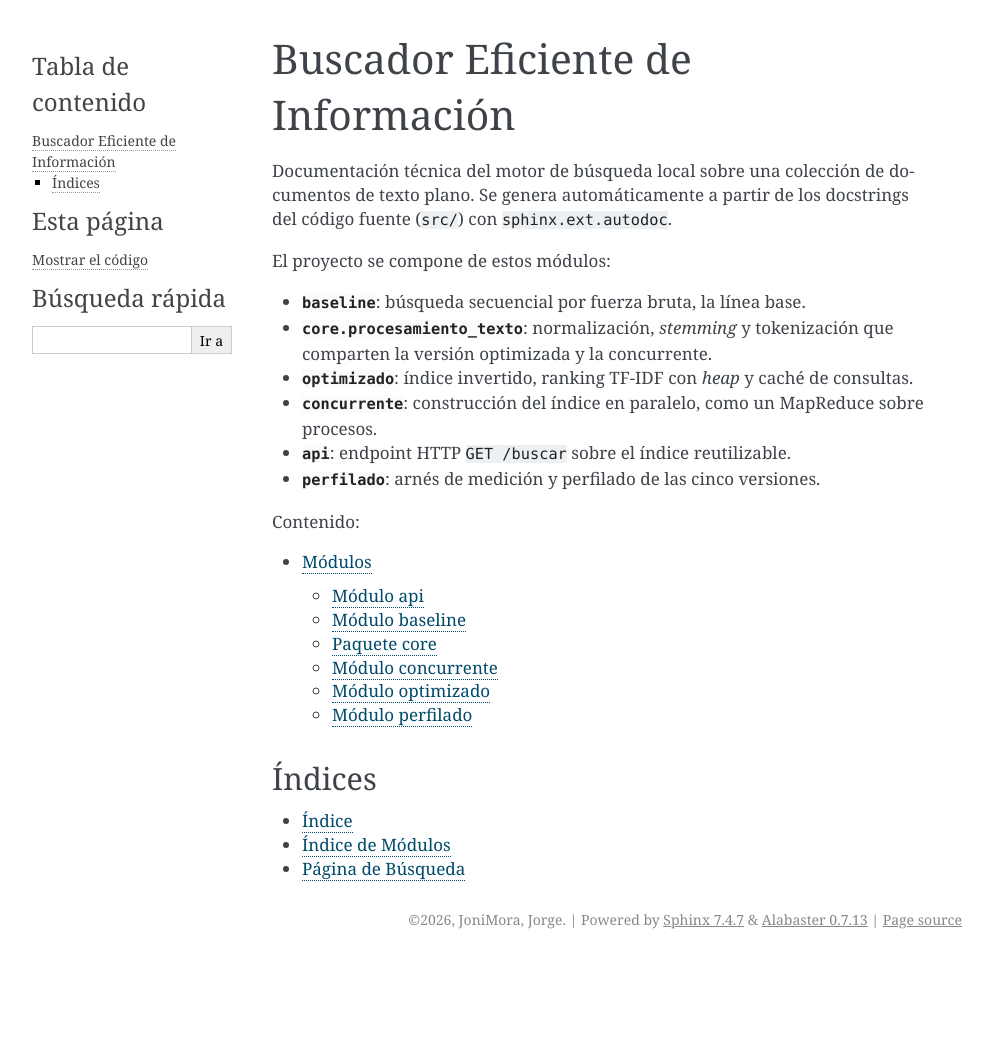
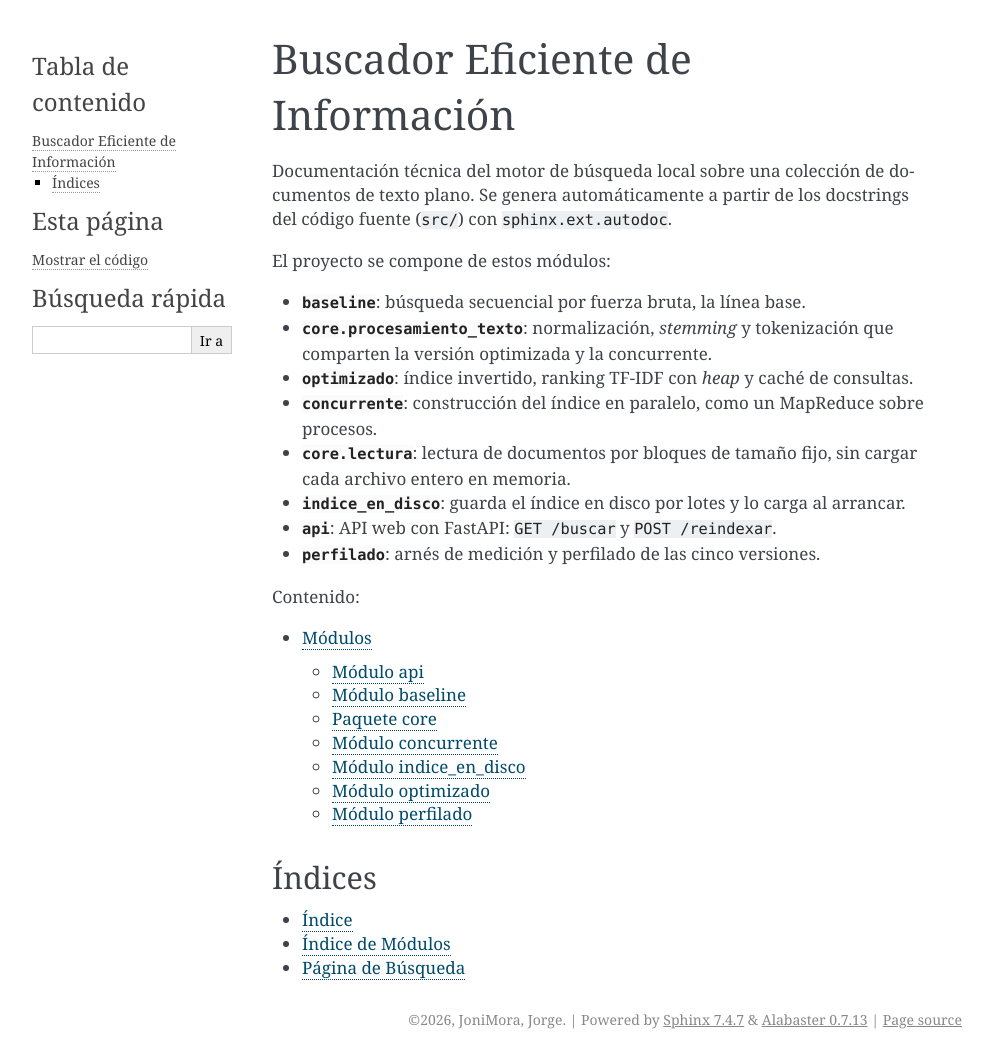
Before and after one commit to JoniMora/pef-26, a Sphinx documentation site: the page built from docs/index.rst, in a window 1280 px wide. Shown: the whole page, without its empty margins (148-1141 px from the left). Built offline with Sphinx 7.4.7, drawn with Linux system fonts in a browser that asks for light colours; before the commit the page ends 959 px from its top, so only the background shows below that.

Commit message:
docs: sumar core.lectura e indice_en_disco a la documentación de Sphinx
sphinx-apidoc genera la página de indice_en_disco; core.lectura se agrega a mano a la página del paquete core, porque sphinx-apidoc no modifica páginas que ya existen. La portada describe los módulos nuevos y la API.

```diff
--- /dev/null
+++ b/docs/api/indice_en_disco.rst
@@ -0,0 +1,7 @@
+Módulo indice\_en\_disco
+========================
+
+.. automodule:: indice_en_disco
+   :members:
+   :show-inheritance:
+   :undoc-members:
--- a/docs/api/modules.rst
+++ b/docs/api/modules.rst
@@ -8,5 +8,6 @@ Módulos
    baseline
    core
    concurrente
+   indice_en_disco
    optimizado
    perfilado
--- a/docs/index.rst
+++ b/docs/index.rst
@@ -14,7 +14,11 @@ El proyecto se compone de estos módulos:
   consultas.
 - :mod:`concurrente`: construcción del índice en paralelo, como un MapReduce
   sobre procesos.
-- :mod:`api`: endpoint HTTP ``GET /buscar`` sobre el índice reutilizable.
+- :mod:`core.lectura`: lectura de documentos por bloques de tamaño fijo, sin
+  cargar cada archivo entero en memoria.
+- :mod:`indice_en_disco`: guarda el índice en disco por lotes y lo carga al
+  arrancar.
+- :mod:`api`: API web con FastAPI: ``GET /buscar`` y ``POST /reindexar``.
 - :mod:`perfilado`: arnés de medición y perfilado de las cinco versiones.
 
 .. toctree::
```
Also changed, not shown: docs/api/core.rst (+8 -0 lines).
